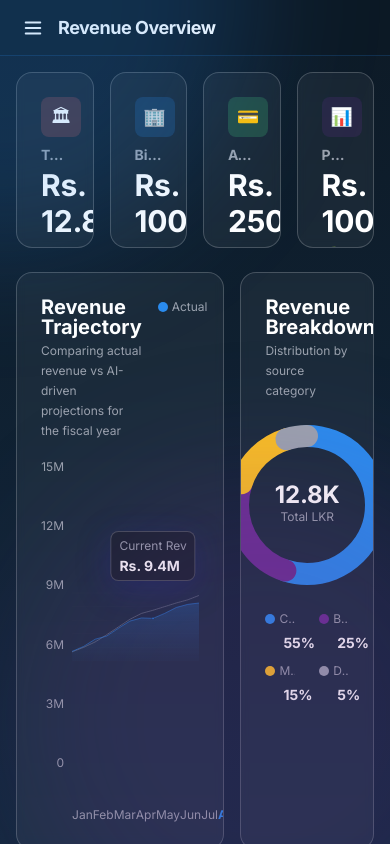
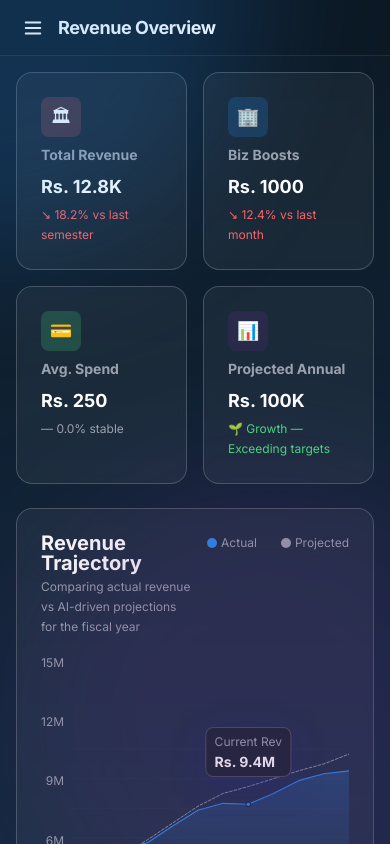
Before and after one commit to Shehan-Dinusha/Unify, a React (Vite) app in the folder frontend/: page /revenue-overview in a window 390 px wide. Built offline with nearby package versions, Linux system fonts and the light colour scheme.

Commit message:
Updated to Mobile Responsive Display

```diff
--- a/frontend/src/pages/RevenueOverview.jsx
+++ b/frontend/src/pages/RevenueOverview.jsx
@@ -207,13 +207,15 @@ const RevenueOverview = () => {
             verificationCount={mockRequests.length}
         >
             {/* ── Stats Row ─────────────────────────────────────── */}
-            <div className="grid grid-cols-4 gap-md mb-lg">
+            <div className="grid grid-cols-2 md:grid-cols-4 gap-md mb-lg">
                 {statsTiles.map((tile, i) => (
                     <Card
                         key={i}
                         variant="container"
-                        className="hover:border-primary-blue/30 transition-colors h-44 relative"
+                        className="hover:border-primary-blue/30 transition-colors h-auto md:h-44 md:relative"
                     >
+                        {/* Desktop: absolute positioned (original) */}
+                        <div className="hidden md:block">
                             <div className={`absolute top-lg left-lg w-10 h-10 rounded-lg flex items-center justify-center shrink-0 ${tile.iconBg}`}>
                                 <span className="text-lg">{tile.icon}</span>
                             </div>
@@ -224,15 +226,27 @@ const RevenueOverview = () => {
                                 <p className="text-heading-medium text-text-primary">{tile.value}</p>
                                 <p className={`text-body-extra-small mt-xs ${tile.changeClass} truncate`}>{tile.change}</p>
                             </div>
+                        </div>
+                        {/* Mobile: flex-based layout */}
+                        <div className="flex flex-col gap-sm md:hidden">
+                            <div className={`w-10 h-10 rounded-lg flex items-center justify-center shrink-0 ${tile.iconBg}`}>
+                                <span className="text-lg">{tile.icon}</span>
+                            </div>
+                            <p className="text-body-small-bold text-text-secondary">{tile.title}</p>
+                            <div>
+                                <p className="text-lg font-bold text-text-primary whitespace-nowrap">{tile.value}</p>
+                                <p className={`text-body-extra-small mt-xs ${tile.changeClass}`}>{tile.change}</p>
+                            </div>
+                        </div>
                     </Card>
                 ))}
             </div>
 
             {/* ── Charts Row ────────────────────────────────────── */}
-            <div className="grid grid-cols-5 gap-md">
+            <div className="grid grid-cols-1 md:grid-cols-5 gap-md">
 
                 {/* Revenue Trajectory — 3 cols */}
-                <div className="col-span-3">
+                <div className="col-span-1 md:col-span-3">
                     <Card variant="container">
                         {/* Title + Legend */}
                         <div className="flex items-start justify-between mb-sm">
@@ -290,7 +304,7 @@ const RevenueOverview = () => {
                 </div>
 
                 {/* Revenue Breakdown — 2 cols */}
-                <div className="col-span-2">
+                <div className="col-span-1 md:col-span-2">
                     <Card variant="container" className="h-full">
                         <h3 className="text-body-large-bold text-text-primary">Revenue Breakdown</h3>
                         <p className="text-body-extra-small text-text-secondary mt-xs mb-lg">
```
Lines whose indentation alone changed are shown as unchanged.
